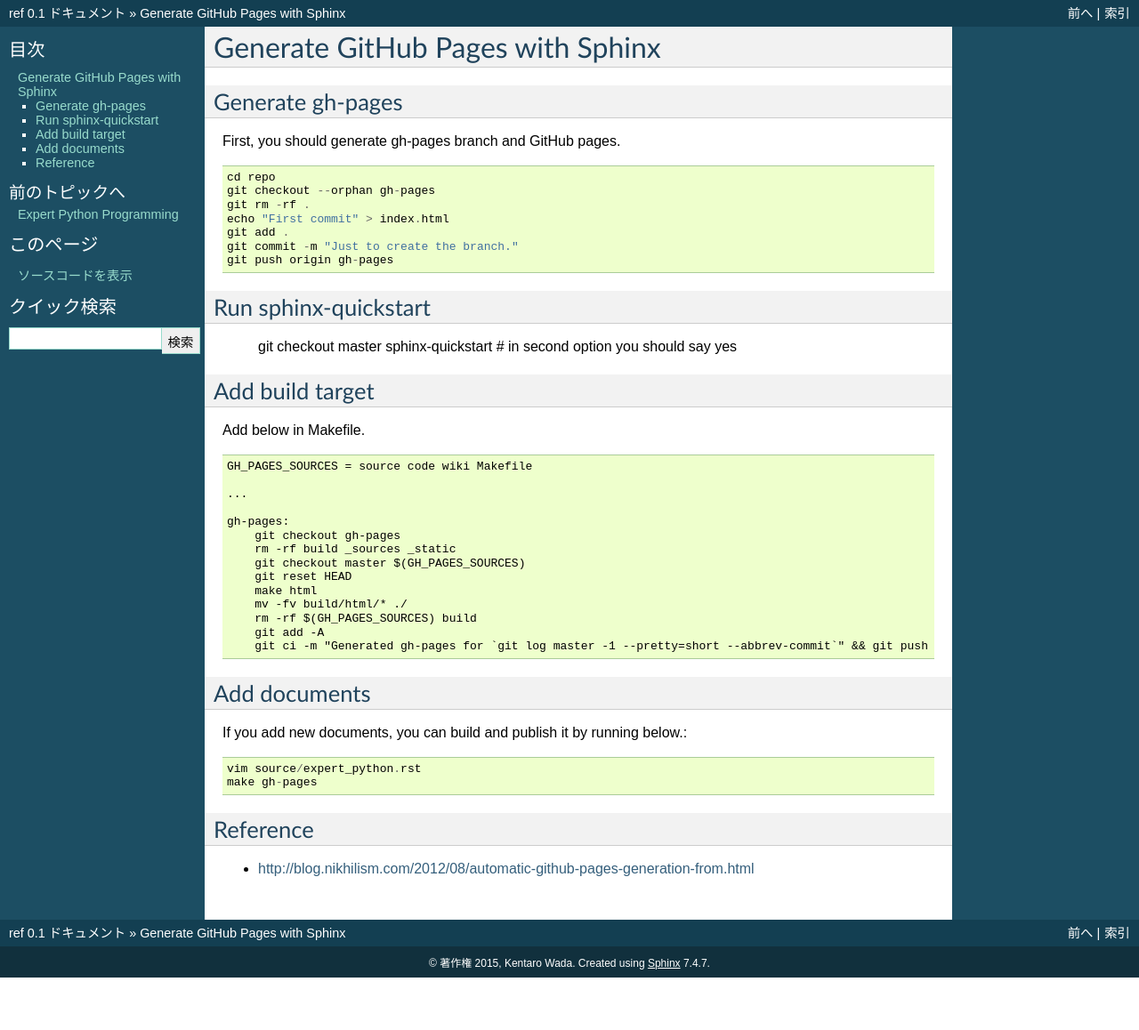
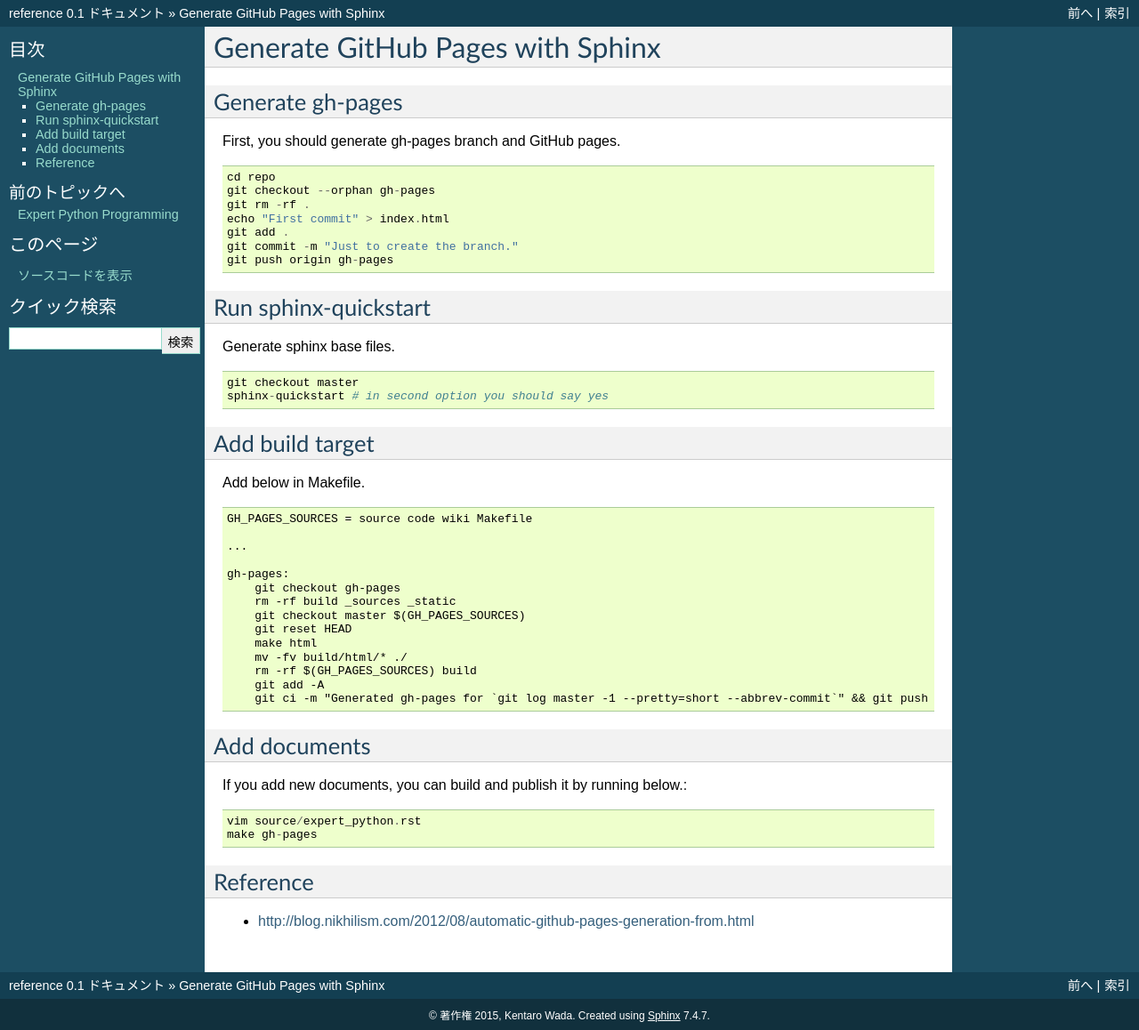
Before and after one commit to wkentaro/reference, a Sphinx documentation site: the page built from source/generate_gh-pages_with_sphinx.rst, in a window 1280 px wide. Shown: the whole page at 89% size. Built offline with Sphinx 7.4.7, drawn with Linux system fonts in a browser that asks for light colours; before the commit the page ends 1099 px from its top, so only the background shows below that.

Commit message:
change project name ref->reference

```diff
--- a/source/conf.py
+++ b/source/conf.py
@@ -1,6 +1,6 @@
 # -*- coding: utf-8 -*-
 #
-# ref documentation build configuration file, created by
+# reference documentation build configuration file, created by
 # sphinx-quickstart on Thu Jan  8 20:26:15 2015.
 #
 # This file is execfile()d with the current directory set to its
@@ -43,7 +43,7 @@ source_suffix = '.rst'
 master_doc = 'index'
 
 # General information about the project.
-project = u'ref'
+project = u'reference'
 copyright = u'2015, Kentaro Wada'
 
 # The version info for the project you're documenting, acts as replacement for
@@ -193,7 +193,7 @@ html_static_path = ['_static']
 #html_search_scorer = 'scorer.js'
 
 # Output file base name for HTML help builder.
-htmlhelp_basename = 'refdoc'
+htmlhelp_basename = 'referencedoc'
 
 # -- Options for LaTeX output ---------------------------------------------
 
@@ -215,7 +215,7 @@ latex_elements = {
 # (source start file, target name, title,
 #  author, documentclass [howto, manual, or own class]).
 latex_documents = [
-  ('index', 'ref.tex', u'ref Documentation',
+  ('index', 'reference.tex', u'reference Documentation',
    u'Kentaro Wada', 'manual'),
 ]
 
@@ -245,7 +245,7 @@ latex_documents = [
 # One entry per manual page. List of tuples
 # (source start file, name, description, authors, manual section).
 man_pages = [
-    ('index', 'ref', u'ref Documentation',
+    ('index', 'reference', u'reference Documentation',
      [u'Kentaro Wada'], 1)
 ]
 
@@ -259,8 +259,8 @@ man_pages = [
 # (source start file, target name, title, author,
 #  dir menu entry, description, category)
 texinfo_documents = [
-  ('index', 'ref', u'ref Documentation',
-   u'Kentaro Wada', 'ref', 'One line description of project.',
+  ('index', 'reference', u'reference Documentation',
+   u'Kentaro Wada', 'reference', 'One line description of project.',
    'Miscellaneous'),
 ]
 
--- a/source/generate_gh-pages_with_sphinx.rst
+++ b/source/generate_gh-pages_with_sphinx.rst
@@ -15,6 +15,8 @@ First, you should generate gh-pages branch and GitHub pages. ::
 
 Run sphinx-quickstart
 +++++++++++++++++++++
+Generate sphinx base files. ::
+
   git checkout master
   sphinx-quickstart # in second option you should say yes
 
```
